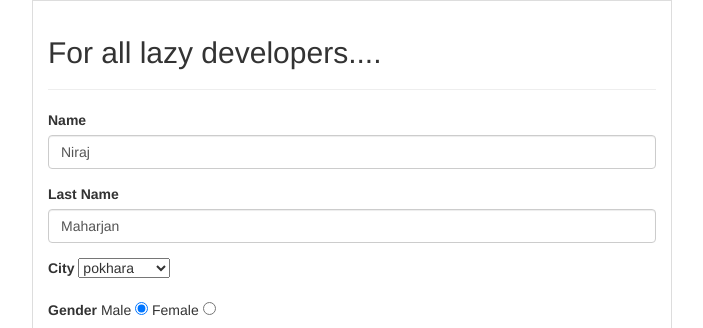
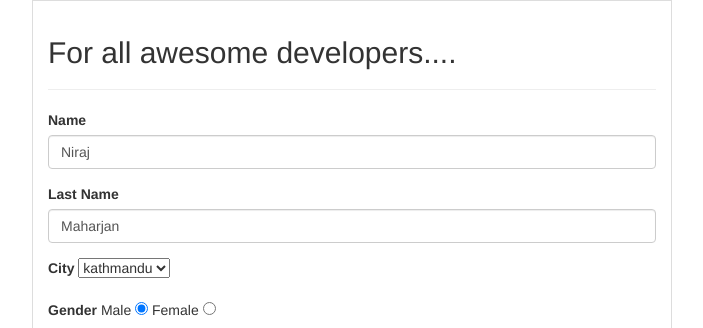
Before and after one commit to neroze/lazy-form-filler, a plain HTML site: page index.html in a window 1280 px wide. Both pictures are taken after a click on the button "Fill Form". Shown: the top 328 px of the page, without its empty margins (288-991 px from the left). Drawn offline with nearby package versions, Linux system fonts and the light colour scheme.

Commit message:
lazy word removed

```diff
--- a/index.html
+++ b/index.html
@@ -18,7 +18,7 @@
 				$('#my-form').lazy_form_filler({
 					name:"Niraj",
 					last_name:"Maharjan",
-					city:"pokhara",
+					city:"kathmandu",
 					gender:1,
 					hubby:3
 
@@ -39,7 +39,7 @@
 	<div  style="margin: auto; border:1px solid #DDD; width:50%; height:500px;">
 
 		<div class="panel-body col-md-12">
-			<h2>For all lazy developers.... </h2>
+			<h2>For all awesome developers.... </h2>
 			<hr>
 			<form id="my-form" name="my-from" action="">
 				<div class="form-group">
```
